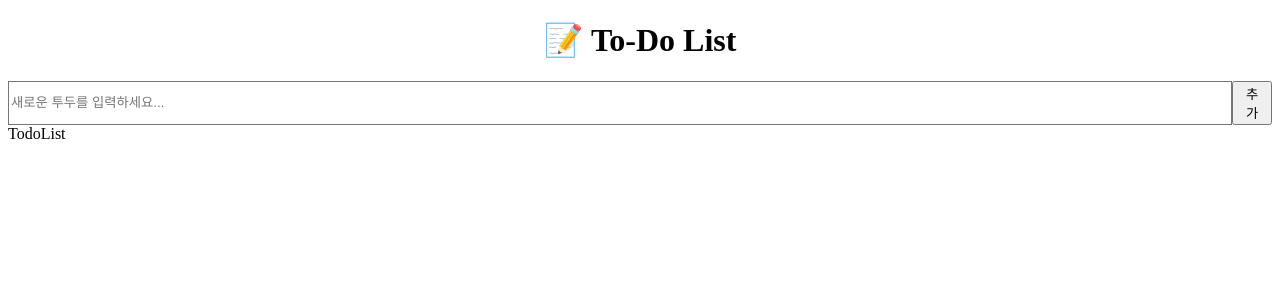
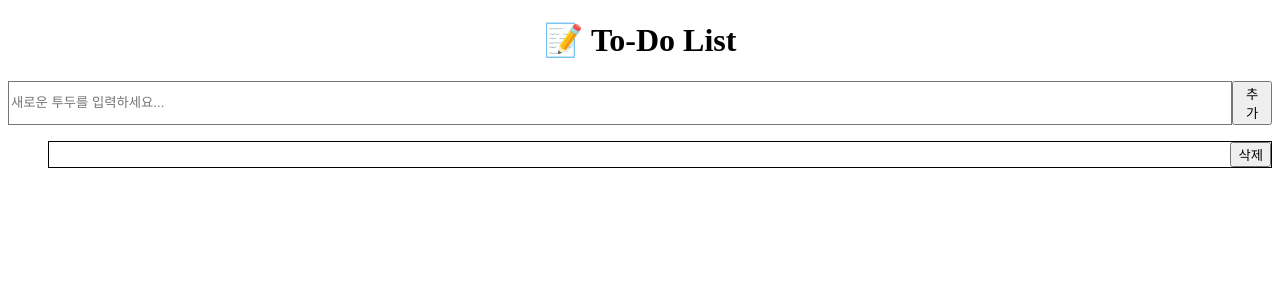
Before and after one commit to zzxx66052/baro-intern, a Next.js app: page /todo in a window 1280 px wide. Shown: the top 300 px of the page. Built offline with nearby package versions, Linux system fonts and the light colour scheme; data requests are answered from the project's data file.

Commit message:
todoList, todoItem 작성

```diff
--- a/db.json
+++ b/db.json
@@ -1,16 +1,9 @@
 {
   "todos": [
     {
-      "id": "1",
-      "title": "첫 번째 할 일",
+      "contents": "123123123",
       "completed": false,
-      "isCompleted": false,
-      "createdAt": 1718587545473
-    },
-    {
-      "text": "123123",
-      "completed": false,
-      "id": "f2lFpLF"
+      "id": 1
     }
   ]
 }
--- a/src/api/todo.ts
+++ b/src/api/todo.ts
@@ -5,20 +5,20 @@ export const fetchTodos = async () => {
   return res.json();
 };
 
-export const addTodo = async (text: string) => {
+export const addTodo = async (contents: string) => {
   const res = await fetch(API_URL, {
     method: "POST",
     headers: { "Content-Type": "application/json" },
-    body: JSON.stringify({ text, completed: false }),
+    body: JSON.stringify({ contents, completed: false }),
   });
   return res.json();
 };
 
-export const deleteTodo = async (id: number) => {
+export const deleteTodo = async (id: string) => {
   await fetch(`${API_URL}/${id}`, { method: "DELETE" });
 };
 
-export const toggleTodo = async (id: number, completed: boolean) => {
+export const toggleTodo = async (id: string, completed: boolean) => {
   await fetch(`${API_URL}/${id}`, {
     method: "PATCH",
     headers: { "Content-Type": "application/json" },
--- a/src/app/todo/_components/TodoForm.tsx
+++ b/src/app/todo/_components/TodoForm.tsx
@@ -5,21 +5,21 @@ import { useMutation, useQueryClient } from "@tanstack/react-query";
 import { useState } from "react";
 
 const TodoForm = () => {
-  const [text, setText] = useState("");
+  const [contents, setContents] = useState("");
   const queryClient = useQueryClient();
 
   const mutation = useMutation({
     mutationFn: addTodo,
     onSuccess: () => {
       queryClient.invalidateQueries({ queryKey: ["todos"] });
-      setText("");
+      setContents("");
     },
   });
 
   const handleSubmit = (e: React.FormEvent) => {
     e.preventDefault();
-    if (text.trim()) {
-      mutation.mutate(text);
+    if (contents.trim()) {
+      mutation.mutate(contents);
     }
   };
 
@@ -27,8 +27,8 @@ const TodoForm = () => {
     <form onSubmit={handleSubmit} className="mb-4 flex gap-2">
       <input
         type="text"
-        value={text}
-        onChange={(e) => setText(e.target.value)}
+        value={contents}
+        onChange={(e) => setContents(e.target.value)}
         className="w-full rounded border p-2"
         placeholder="새로운 투두를 입력하세요..."
       />
--- a/src/app/todo/_components/TodoItem.tsx
+++ b/src/app/todo/_components/TodoItem.tsx
@@ -1,7 +1,38 @@
-import React from "react";
+import { deleteTodo, toggleTodo } from "@/api/todo";
+import { useMutation, useQueryClient } from "@tanstack/react-query";
+import type { Todo } from "@/types/todoType";
 
-const TodoItem = () => {
-  return <div>TodoItem</div>;
+const TodoItem = ({ todo }: { todo: Todo }) => {
+  const queryClient = useQueryClient();
+
+  const toggleMutation = useMutation({
+    mutationFn: () => toggleTodo(todo.id, !todo.isCompleted),
+    onSuccess: () => queryClient.invalidateQueries({ queryKey: ["todos"] }),
+  });
+
+  const deleteMutation = useMutation({
+    mutationFn: () => deleteTodo(todo.id),
+    onSuccess: () => queryClient.invalidateQueries({ queryKey: ["todos"] }),
+  });
+
+  return (
+    <li className="flex items-center justify-between border p-2 rounded">
+      <span
+        onClick={() => toggleMutation.mutate()}
+        className={`cursor-pointer ${
+          todo.isCompleted ? "line-through text-gray-400" : ""
+        }`}
+      >
+        {todo.title}
+      </span>
+      <button
+        onClick={() => deleteMutation.mutate()}
+        className="text-red-500 hover:text-red-700"
+      >
+        삭제
+      </button>
+    </li>
+  );
 };
 
 export default TodoItem;
--- a/src/app/todo/_components/TodoList.tsx
+++ b/src/app/todo/_components/TodoList.tsx
@@ -1,7 +1,30 @@
-import React from "react";
+"use client";
+
+import { fetchTodos } from "@/api/todo";
+import { useQuery } from "@tanstack/react-query";
+import TodoItem from "./TodoItem";
+import type { Todo } from "@/types/todoType";
 
 const TodoList = () => {
-  return <div>TodoList</div>;
+  const {
+    data: todos = [],
+    isLoading,
+    isError,
+  } = useQuery<Todo[]>({
+    queryKey: ["todos"],
+    queryFn: fetchTodos,
+  });
+
+  if (isLoading) return <p className="text-center">로딩 중...</p>;
+  if (isError) return <p className="text-center">오류 발생</p>;
+
+  return (
+    <ul className="space-y-2">
+      {todos.map((todo) => (
+        <TodoItem key={todo.id} todo={todo} />
+      ))}
+    </ul>
+  );
 };
 
 export default TodoList;
```
